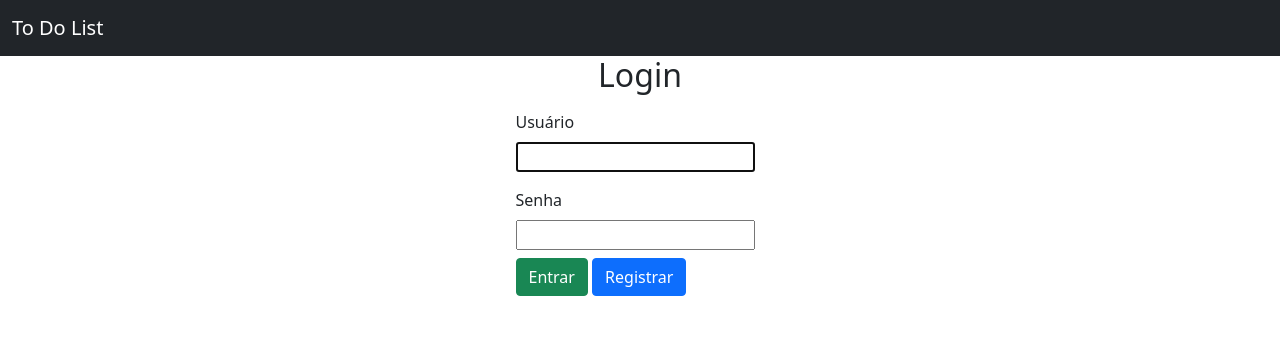
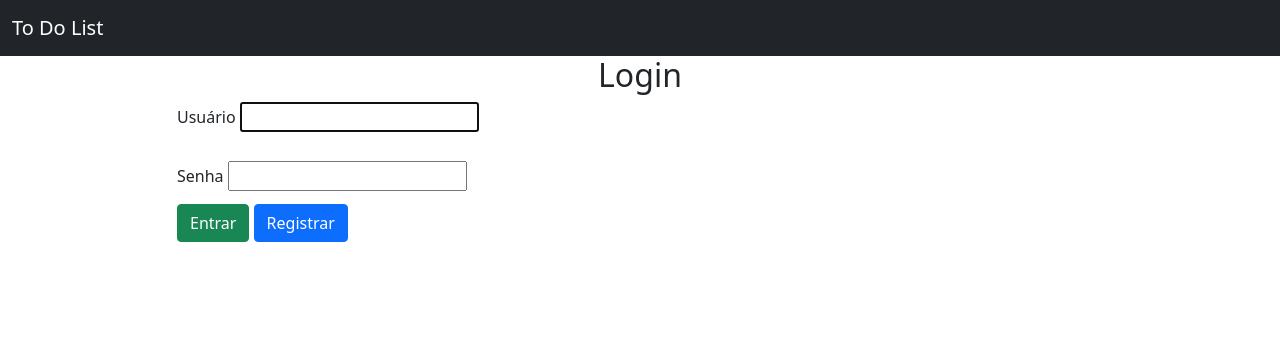
Before and after one commit to mateuslourenco/todolist, a Django app: page /login/ in a window 1280 px wide. Shown: the top 356 px of the page. Run offline with Django 4.2, Linux system fonts and the light colour scheme.

Commit message:
corrigido layout template login

```diff
--- a/webdev/tarefas/templates/registration/login.html
+++ b/webdev/tarefas/templates/registration/login.html
@@ -1,20 +1,22 @@
 {% extends "tarefas/base.html" %}
 {% block title %}To Do List - Entrar{% endblock %}
 {% block content %}
-<form method="post" }>
-    {% csrf_token %}
-    <div class="container">
+
+<div class="container">
+    <form method="post" }>
+        {% csrf_token %}
         <div class="row justify-content-center">
-            <div class="col-3">
+            <div class="col-10">
                 <h2 class="text-center">Login</h2>
-
-                <div class="mb-3 mt-3">
+                <div class="mb-4">
                     <label for="{{ form.username.id_for_label }}" class="form-label">Usuário</label>
                     {{ form.username }}
                 </div>
-                <div class="mb-3">
+                <div>
                     <label for="{{ form.password.id_for_label }}" class="form-label">Senha</label>
                     {{ form.password }}
+                </div>
+                <div>
                     <button type="submit" class="btn btn-success mt-2">Entrar</button>
                     <a type="button" class="btn btn-primary mt-2" href="{% url 'tarefas:registrar' %}">Registrar</a>
                 </div>
@@ -24,7 +26,8 @@
             <p>Seu usuário e senha não combinam. Por favor, tente novamente</p>
             {% endif %}
         </div>
-    </div>
-</form>
+    </form>
+
+</div>
 
 {% endblock %}
--- a/webdev/tarefas/templates/tarefas/base.html
+++ b/webdev/tarefas/templates/tarefas/base.html
@@ -34,12 +34,6 @@
         {% endif %}
     </div>
 </nav>
-
-
-<div class="container">
-    <div class="row">
-        {% block content %}{% endblock %}
-    </div>
-</div>
+{% block content %}{% endblock %}
 </body>
 </html>
```
